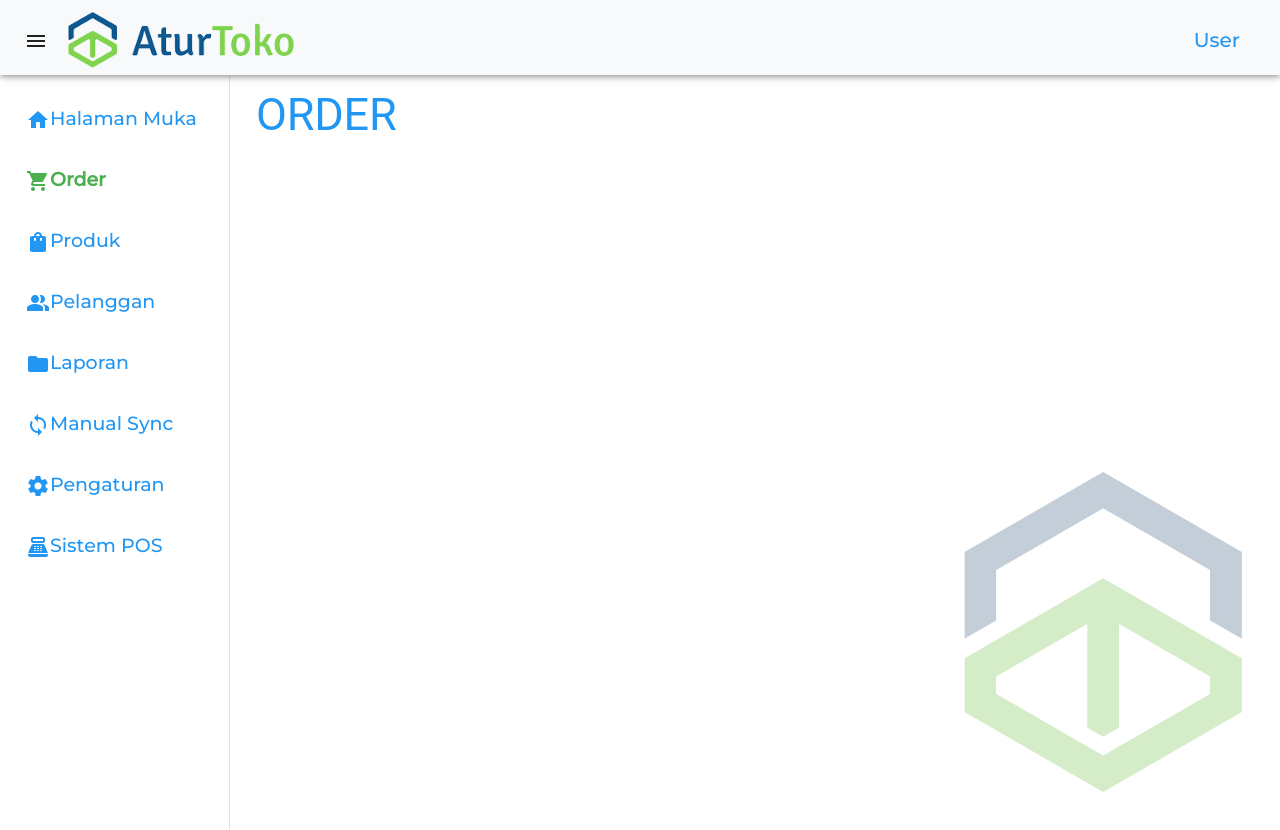
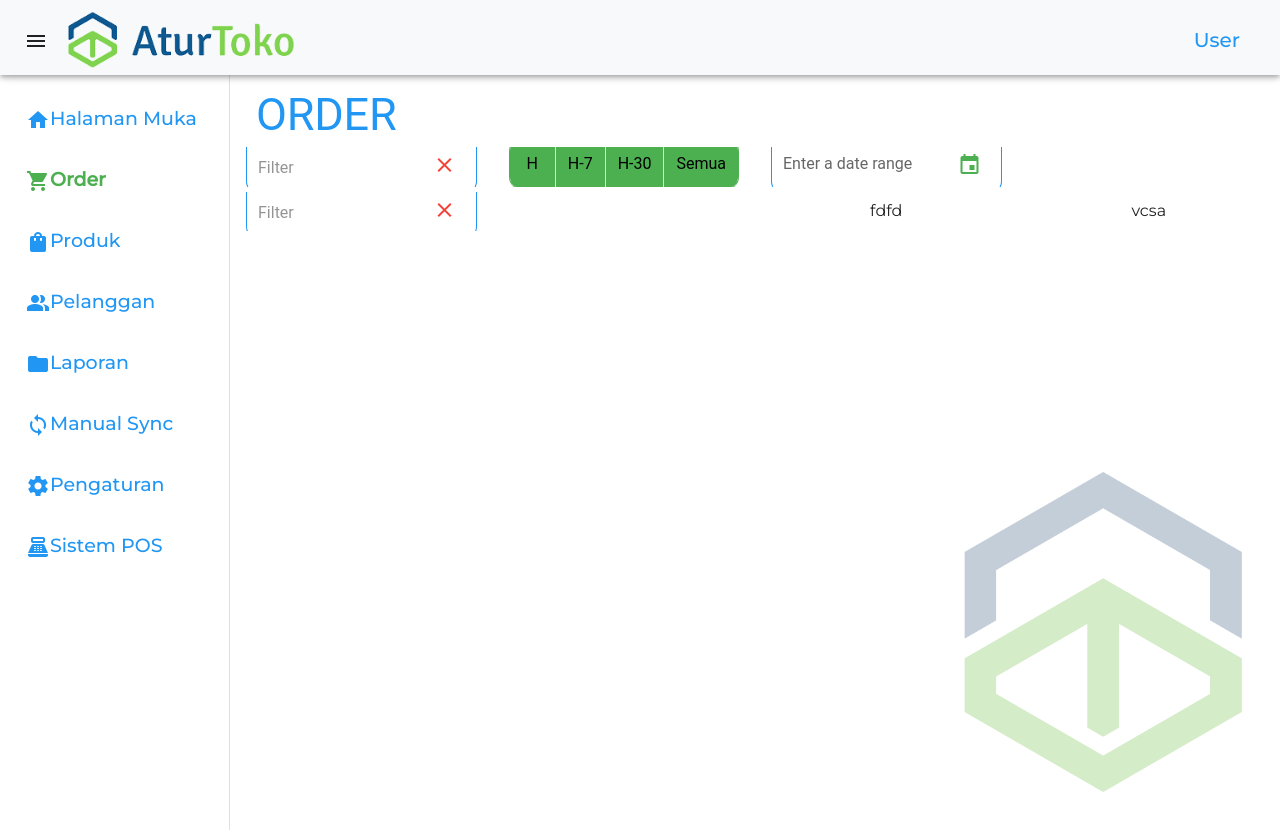
Before and after one commit to riidhopangestu/test, an Angular app: page /order in a window 1280 px wide. Shown: the top 830 px of the page. Built offline with nearby package versions, Linux system fonts and the light colour scheme.

Commit message:
update 6 september

```diff
--- a/src/app/app.component.scss
+++ b/src/app/app.component.scss
@@ -86,89 +86,31 @@ header {
     color: $primary;
 }
 
-.grid-container {
-    display: grid;
-    grid-template-columns: 50% 50%;
-    gap: 20px;
-    padding: 10px;
+.mat-form-field-appearance-outline .mat-form-field-outline {
+    color: $primary;
+  }
+  /* Font color */
+  input.mat-input-element {
+    color: black;
+  }
+  //mat-input focused color
+::ng-deep .mat-form-field-appearance-outline.mat-focused .mat-form-field-outline-thick {
+    color: #4fb726!important;
+}
+
+::ng-deep .mat-form-field-outline-start {
+    border-radius: 0.7rem 0 0 0.7rem !important;
+    min-width: 0.7rem !important;
   }
 
-  .grid-container > div {
-    text-align: center;
+  ::ng-deep .mat-form-field-outline-end {
+    border-radius: 0 0.7rem 0.7rem 0 !important;
   }
 
-  @media (max-width: 600px) {
-    .grid-container { grid-template-columns: repeat(1, 1fr); }
-  }
-div , .table {
-  border-radius: 1em;
-}
-mat-table {
-  width: 100%;
-  border-radius: 1em;
-  overflow:hidden !important;
-  border-collapse: collapse !important;
-  // font-weight: bold;
-}
-
-.mat-header-cell {
-  font-size: 24px;
-  color: #ffff;
-  background-color: $primary;
-}
-.mat-cell {
-  text-align: left;
-  font-size: 18px;
-}
-
-.mat-column-id {
-flex: 0 0 5%;
-}
-
-.mat-column-title {
-  flex: 0 0 20%;
-}
-
-.mat-column-description {
-  flex: 0 0 60%;
-}
-
-.mat-column-price {
-  flex: 0 0 15%;
+  :host .mat-button-toggle-group{
+    border-radius: 0.7rem !important;
 }
 
 mat-form-field {
-  // border: 3px solid $accent;
-  border-radius: 1em;
-  margin-bottom: 1em;
-  display: block;
-  text-align: left;
-  width: 30%;
-  padding: 0px;
-  font-size: 16px;
+    font-size: 16px;
 }
-
-
-// ::ng-deep .mat-form-field-underline .mat-form-field-ripple{
-
-//   background-color:$accent !important;
-// }
-
-// ::ng-deep .mat-form-field-underline{
-
-//   background-color:$accent !important;
-// }
-
-mat-paginator {
-  border-radius: 0em 0em 1em 1em;
-}
-
-mat-paginator .mat-form-field {
-  border: none;
-  margin-bottom: 10px;
-}
-
-.mat-headline {
-  text-align: left;
-  margin-bottom: 0.1em;
-}
--- a/src/app/customer/customer.component.ts
+++ b/src/app/customer/customer.component.ts
@@ -3,7 +3,7 @@ import { Component, OnInit } from '@angular/core';
 @Component({
   selector: 'app-customer',
   templateUrl: './customer.component.html',
-  styleUrls: ['../app.component.scss']
+  styleUrls: ['../app.component.scss', './customer.component.scss']
 })
 export class CustomerComponent implements OnInit {
 
--- /dev/null
+++ b/src/app/dashboard/dashboard.component.scss
@@ -0,0 +1,93 @@
+@import "src/_variables.scss";
+
+header {
+    margin-left: 10px;
+    margin-bottom: -4em;
+    color: $primary;
+}
+
+.grid-container {
+    display: grid;
+    grid-template-columns: 50% 50%;
+    gap: 20px;
+    padding: 10px;
+  }
+
+  .grid-container > div {
+    text-align: center;
+  }
+
+  @media (max-width: 600px) {
+    .grid-container { grid-template-columns: repeat(1, 1fr); }
+  }
+div , .table {
+  border-radius: 1em;
+}
+mat-table {
+  width: 100%;
+  border-radius: 1em;
+  overflow:hidden !important;
+  border-collapse: collapse !important;
+  // font-weight: bold;
+}
+
+.mat-header-cell {
+  font-size: 24px;
+  color: #ffff;
+  background-color: $primary;
+}
+.mat-cell {
+  text-align: left;
+  font-size: 18px;
+}
+
+.mat-column-id {
+flex: 0 0 5%;
+}
+
+.mat-column-title {
+  flex: 0 0 20%;
+}
+
+.mat-column-description {
+  flex: 0 0 60%;
+}
+
+.mat-column-price {
+  flex: 0 0 15%;
+}
+
+mat-form-field {
+  // border: 3px solid $accent;
+  margin-bottom: 1em;
+  display: block;
+  text-align: left;
+  width: 30%;
+  padding: 0px;
+  font-size: 16px;
+}
+
+
+// ::ng-deep .mat-form-field-underline .mat-form-field-ripple{
+
+//   background-color:$accent !important;
+// }
+
+// ::ng-deep .mat-form-field-underline{
+
+//   background-color:$accent !important;
+// }
+
+mat-paginator {
+  border-radius: 0em 0em 1em 1em;
+}
+
+mat-paginator .mat-form-field {
+  border: none;
+  margin-bottom: 10px;
+}
+
+.mat-headline {
+  text-align: left;
+  margin-bottom: 0.1em;
+}
--- a/src/app/dashboard/dashboard.component.ts
+++ b/src/app/dashboard/dashboard.component.ts
@@ -16,7 +16,7 @@ const ELEMENT_DATA: Products[] = [];
 @Component({
   selector: 'app-dashboard',
   templateUrl: './dashboard.component.html',
-  styleUrls: ['../app.component.scss']
+  styleUrls: ['../app.component.scss', './dashboard.component.scss']
 })
 export class DashboardComponent implements OnInit {
   displayedColumns1: string[] = ['id', 'title', 'description', 'price'];
--- a/src/app/order/order.component.html
+++ b/src/app/order/order.component.html
@@ -1,3 +1,65 @@
 <header>
     <div class="mat-display-2">ORDER</div>
 </header>
+
+
+<body>
+
+    <mat-grid-list cols="4" rowHeight="4:1" gutterSize="2rem">
+        <mat-grid-tile colspan="1">
+            <mat-form-field appearance="outline">
+                <input matInput placeholder="Filter">
+                <button mat-button mat-icon-button matSuffix>
+                    <mat-icon color="warn">close</mat-icon>
+                  </button>
+            </mat-form-field>
+        </mat-grid-tile>
+        <mat-grid-tile colspan="1">
+            <mat-button-toggle-group aria-label="Font Style">
+                <mat-button-toggle value="H">H</mat-button-toggle>
+                <mat-button-toggle value="H-7">H-7</mat-button-toggle>
+                <mat-button-toggle value="H-30">H-30</mat-button-toggle>
+                <mat-button-toggle value="all">Semua</mat-button-toggle>
+            </mat-button-toggle-group>
+        </mat-grid-tile>
+        <mat-grid-tile colspan="1">
+            <mat-form-field appearance="outline" color="accent">
+                <mat-label>Enter a date range</mat-label>
+                <mat-date-range-input [formGroup]="range" [rangePicker]="picker">
+                    <input matStartDate formControlName="start" placeholder="Start date">
+                    <input matEndDate formControlName="end" placeholder="End date">
+                </mat-date-range-input>
+                <mat-hint>MM/DD/YYYY - MM/DD/YYYY</mat-hint>
+                <mat-datepicker-toggle matSuffix [for]="picker">
+                    <mat-icon matDatepickerToggleIcon color="accent">event</mat-icon>
+                </mat-datepicker-toggle>
+                <mat-date-range-picker #picker></mat-date-range-picker>
+
+                <mat-error *ngIf="range.controls.start.hasError('matStartDateInvalid')">Invalid start date</mat-error>
+                <mat-error *ngIf="range.controls.end.hasError('matEndDateInvalid')">Invalid end date</mat-error>
+            </mat-form-field>
+        </mat-grid-tile>
+        <mat-grid-tile colspan="1">
+        </mat-grid-tile>
+    </mat-grid-list>
+
+    <mat-grid-list cols="4" rowHeight="4:1" gutterSize="2rem">
+        <mat-grid-tile colspan="1">
+            <mat-form-field appearance="outline">
+                <input matInput placeholder="Filter">
+                <button mat-button mat-icon-button matSuffix>
+                    <mat-icon color="warn">close</mat-icon>
+                  </button>
+            </mat-form-field>
+        </mat-grid-tile>
+        <mat-grid-tile colspan="1">
+        </mat-grid-tile>
+        <mat-grid-tile colspan="1">
+            fdfd
+        </mat-grid-tile>
+        <mat-grid-tile colspan="1">
+            vcsa
+        </mat-grid-tile>
+    </mat-grid-list>
+
+</body>
--- a/src/app/order/order.component.scss
+++ b/src/app/order/order.component.scss
@@ -0,0 +1,49 @@
+@import "src/_variables.scss";
+
+header {
+    margin-left: 10px;
+    margin-bottom: -4em;
+    color: $primary;
+}
+
+mat-grid-list {
+    margin-bottom: 5px;
+}
+
+mat-grid-tile {
+    font-size: 1rem !important;
+}
+
+mat-grid-tile mat-form-field {
+    width: 100%;
+    margin-top: 15px;
+}
+
+mat-button-toggle-group {
+    width: 100%;
+    margin-bottom: 5px;
+    border-color: $accent;
+}
+
+// mat-button-toggle {
+//     width: 100%;
+//     background-color: $accent;
+//     border-color: $accent;
+// }
+
+.mat-button-toggle{
+    width: 100%;
+    background-color: $accent;
+    color: #000000;
+}
+
+.mat-button-toggle:hover {
+    background-color: #62c236;
+    color: #ffffff !important;
+}
+
+.mat-button-toggle-checked {
+    background-color: #64bf30;
+    color: #ffffff !important;
+    box-shadow: inset 0 1px 0 hsl(0deg 0% 100% / 15%), 0 1px 1px rgb(0 0 0 / 8%);
+}
--- a/src/app/order/order.component.ts
+++ b/src/app/order/order.component.ts
@@ -1,11 +1,19 @@
 import { Component, OnInit } from '@angular/core';
+import { FormGroup, FormControl } from '@angular/forms';
 
 @Component({
   selector: 'app-order',
   templateUrl: './order.component.html',
-  styleUrls: ['../app.component.scss']
+  styleUrls: ['../app.component.scss', './order.component.scss'],
 })
 export class OrderComponent implements OnInit {
+
+
+  range = new FormGroup({
+    start: new FormControl<Date | null>(null),
+    end: new FormControl<Date | null>(null),
+  });
+
 
   constructor() { }
 
--- a/src/styles.scss
+++ b/src/styles.scss
@@ -36,4 +36,4 @@ $desainaturtoko-theme: mat.define-light-theme((
 /* You can add global styles to this file, and also import other style files */
 
 html, body { height: 100%; }
-body { margin: 0; font-family: Montserrat, sans-serif !important; }
+body { margin: 0; font-family: Montserrat !important; }
```
